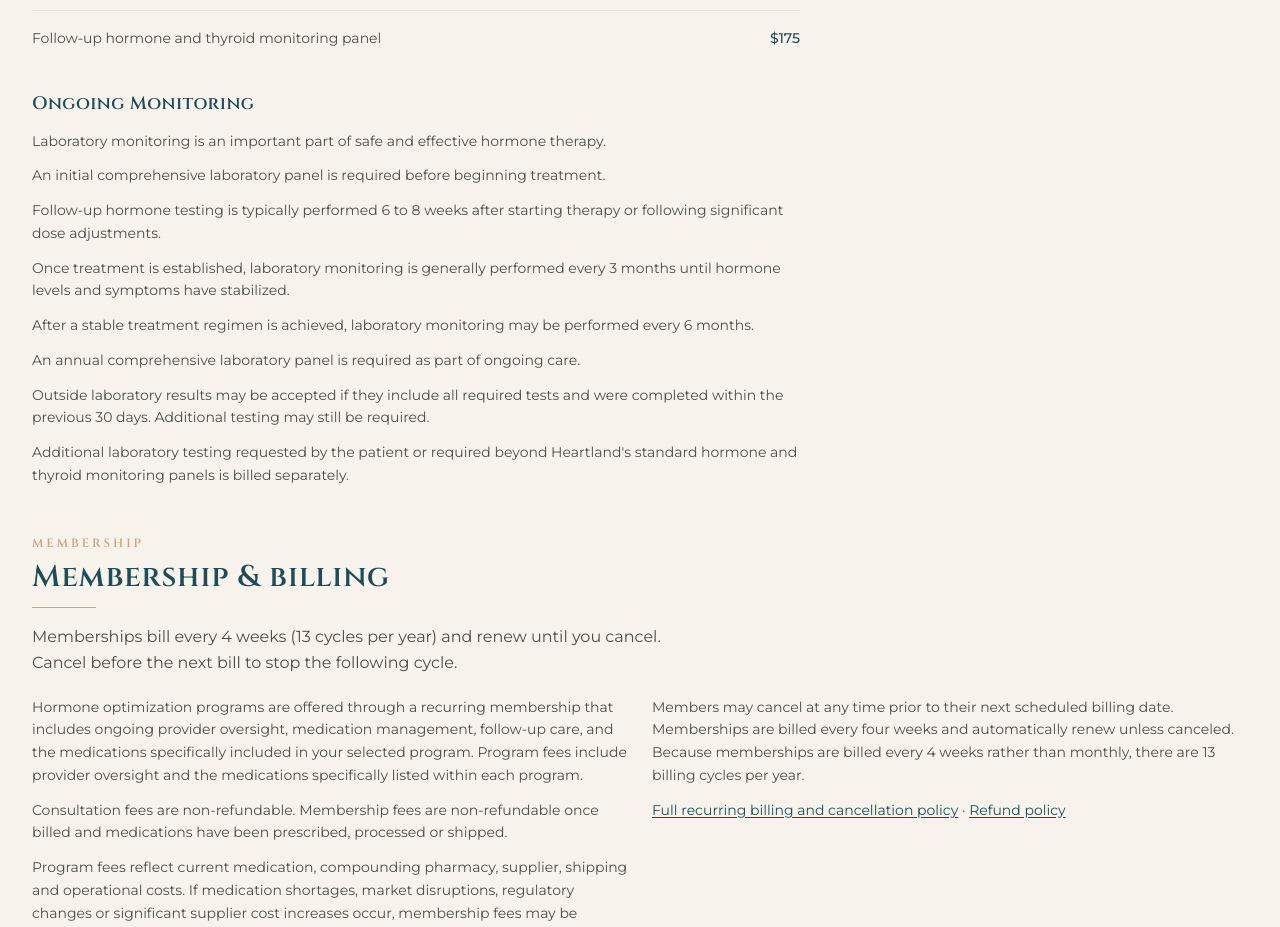
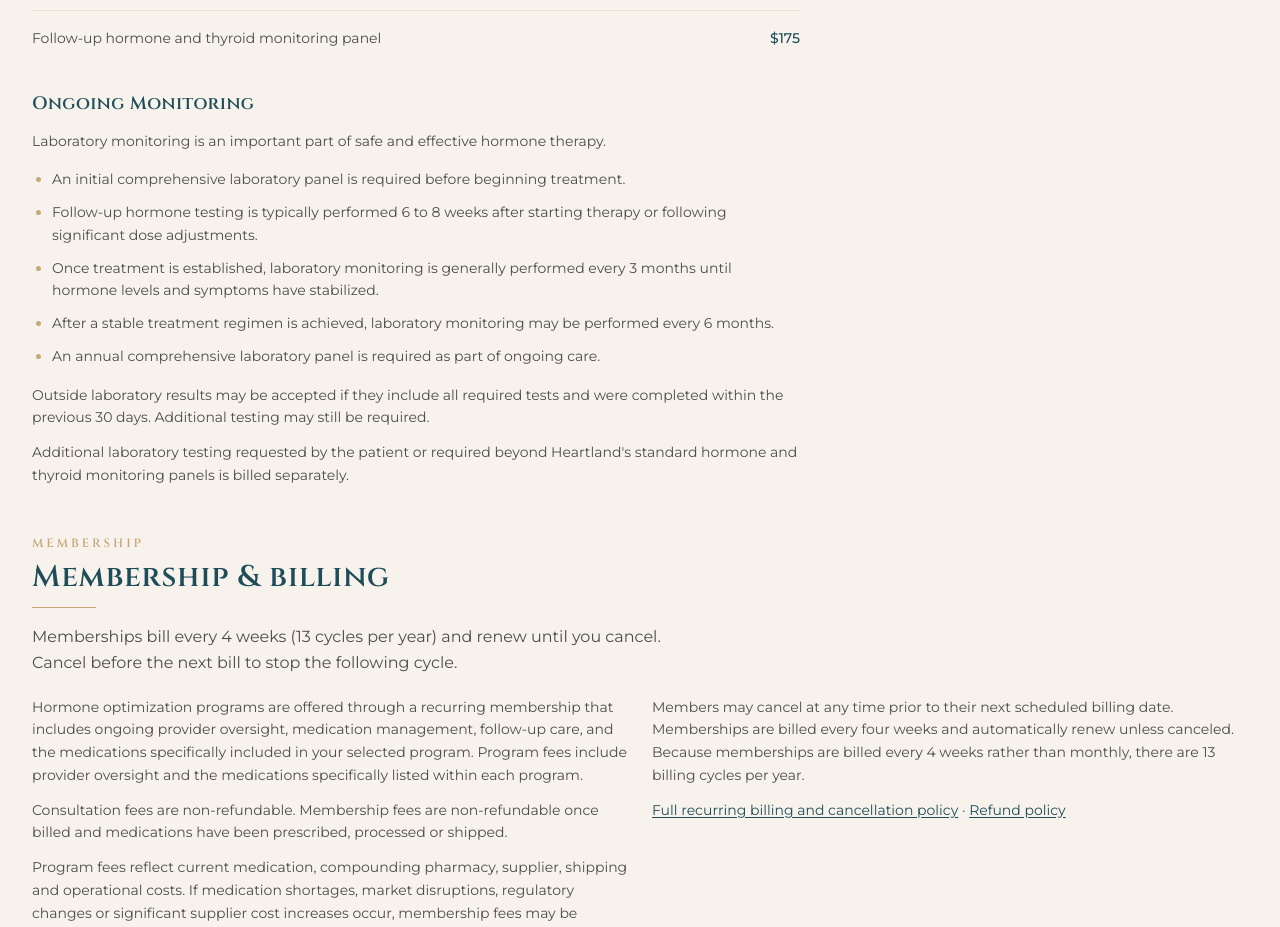
Before and after one commit to nrbroadhurst/heartland-hormone, a Next.js app: page /pricing in a window 1280 px wide. Shown: the part 3927-4854 px from the top of the page. Built offline with nearby package versions, Linux system fonts and the light colour scheme.

Commit message:
Use bullets for the ongoing laboratory monitoring schedule
Co-authored-by: nrbroadhurst <nrbroadhurst@gmail.com>

```diff
--- a/src/app/pricing/page.tsx
+++ b/src/app/pricing/page.tsx
@@ -177,8 +177,14 @@ export default function PricingPage() {
               <h3 className="font-display text-lg text-teal tracking-wide mb-3">
                 Ongoing Monitoring
               </h3>
-              <div className="space-y-3">
-                {labPolicy.ongoing.map((paragraph) => (
+              <p className="mb-4">{labPolicy.ongoingIntro}</p>
+              <ul className="space-y-2.5 pl-5 list-disc marker:text-gold">
+                {labPolicy.ongoingSteps.map((item) => (
+                  <li key={item}>{item}</li>
+                ))}
+              </ul>
+              <div className="mt-4 space-y-3">
+                {labPolicy.ongoingNotes.map((paragraph) => (
                   <p key={paragraph}>{paragraph}</p>
                 ))}
               </div>
--- a/src/lib/pricing.ts
+++ b/src/lib/pricing.ts
@@ -212,13 +212,16 @@ export const labPolicy = {
       price: "$175",
     },
   ],
-  ongoing: [
+  ongoingIntro:
     "Laboratory monitoring is an important part of safe and effective hormone therapy.",
+  ongoingSteps: [
     "An initial comprehensive laboratory panel is required before beginning treatment.",
     "Follow-up hormone testing is typically performed 6 to 8 weeks after starting therapy or following significant dose adjustments.",
     "Once treatment is established, laboratory monitoring is generally performed every 3 months until hormone levels and symptoms have stabilized.",
     "After a stable treatment regimen is achieved, laboratory monitoring may be performed every 6 months.",
     "An annual comprehensive laboratory panel is required as part of ongoing care.",
+  ],
+  ongoingNotes: [
     "Outside laboratory results may be accepted if they include all required tests and were completed within the previous 30 days. Additional testing may still be required.",
     "Additional laboratory testing requested by the patient or required beyond Heartland's standard hormone and thyroid monitoring panels is billed separately.",
   ],
```
